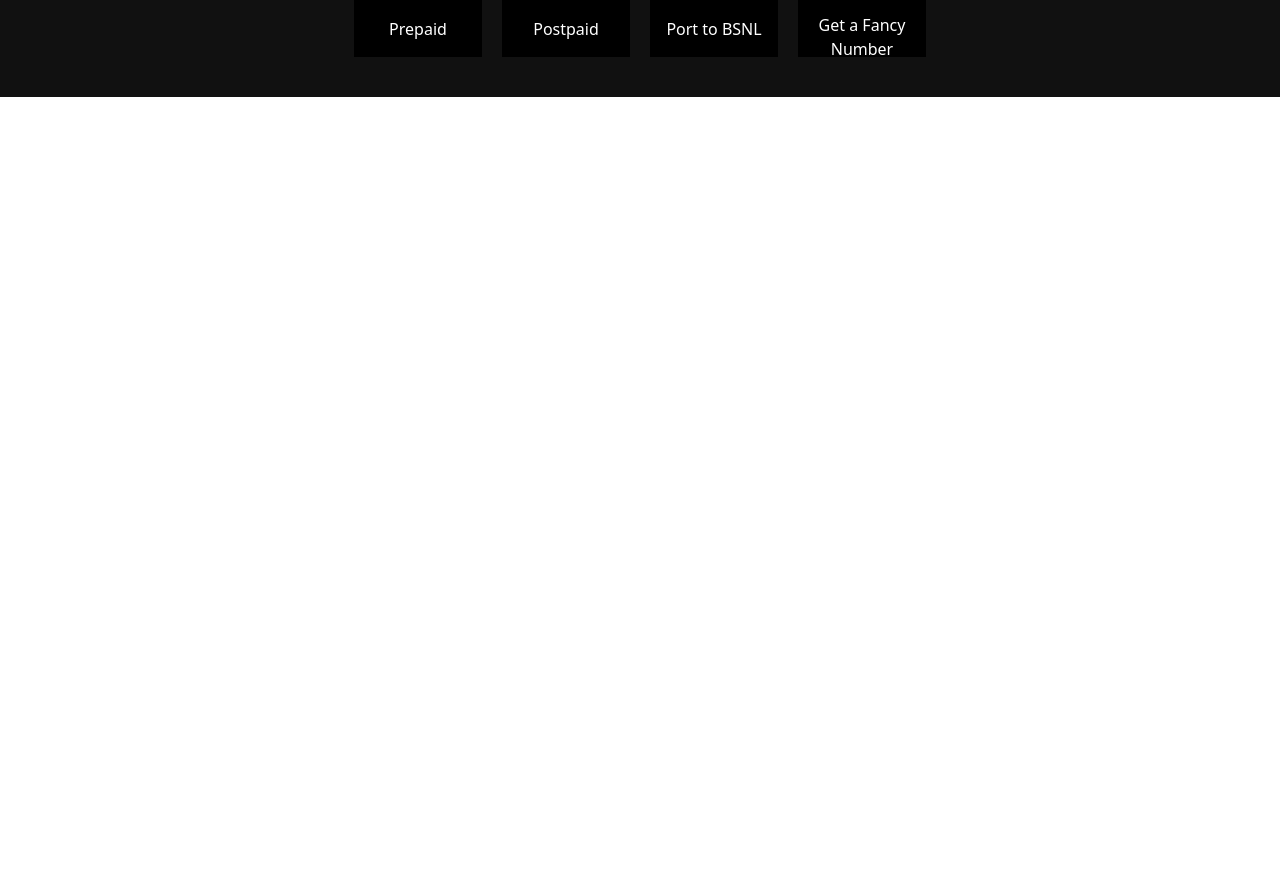
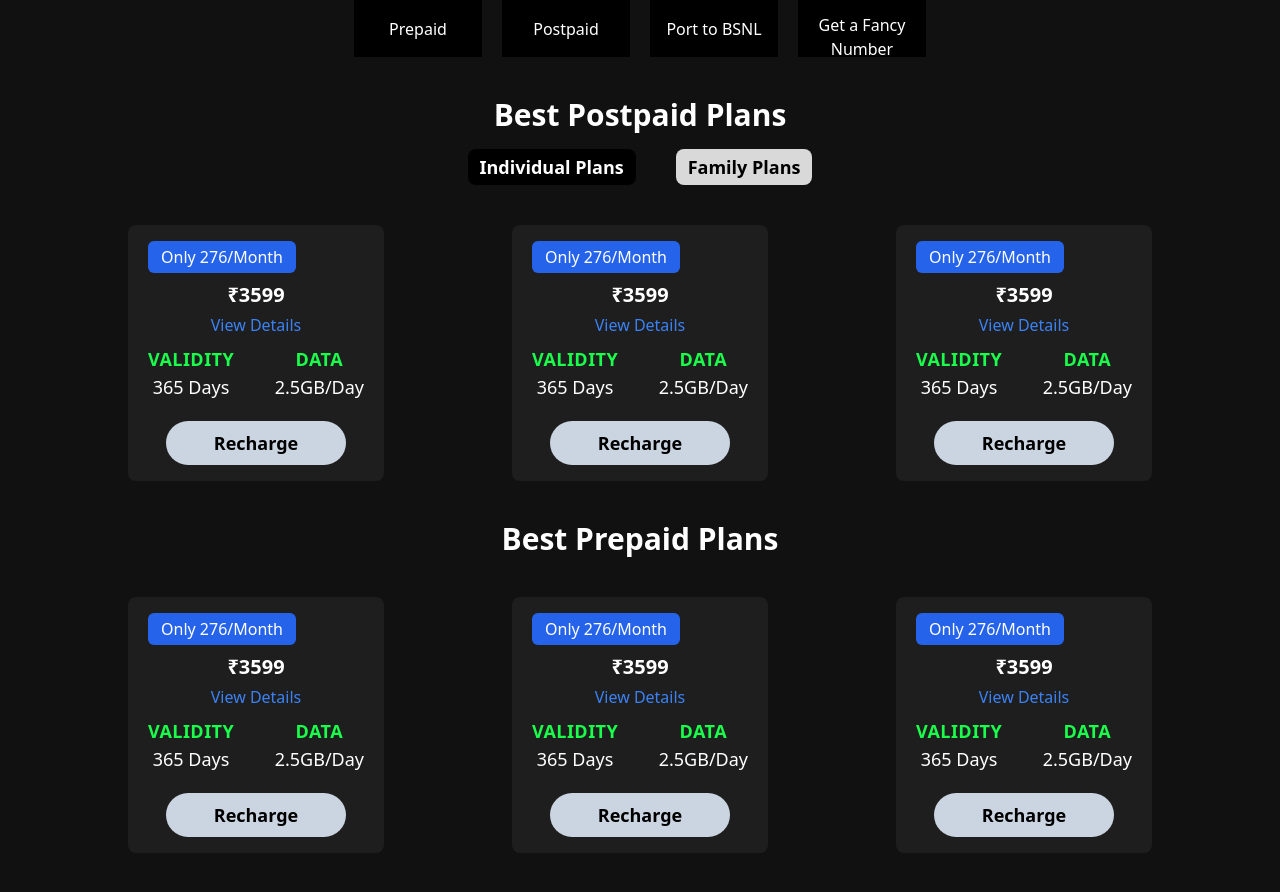
Before and after one commit to AakashTiwari-nitp/Frontiers_Fusion_ReimagineRound2, a React (Create React App) app: page / in a window 1280 px wide. Shown: the part 466-1358 px from the top of the page. Before the commit the page ends 800 px from the top, so only its background shows below. Built offline with nearby package versions, Linux system fonts and the light colour scheme.

Commit message:
Recharge Section Added

```diff
--- a/src/App.js
+++ b/src/App.js
@@ -1,9 +1,13 @@
 import PayBills from "./Components/PayBills";
-import './index.css';
+import RechargeSection from "./Components/RechargeSection";
+import "./index.css";
 
 function App() {
   return (
-    <PayBills />
+    <>
+      <PayBills />
+      <RechargeSection />
+    </>
   );
 }
 
--- /dev/null
+++ b/src/Components/RechargeSection.jsx
@@ -0,0 +1,166 @@
+import React from "react";
+
+function RechargeSection() {
+  return (
+    <div className="w-full h-screen bg-[#111]">
+      <div className="text-center text-white mb-10">
+        <h1 className="text-3xl font-extrabold">Best Postpaid Plans</h1>
+        <button className="px-3 py-1 text-lg font-semibold bg-black rounded-lg mx-5 mt-4">Individual Plans</button>
+        <button className="px-3 py-1 text-lg font-semibold bg-[#D9D9D9] text-black rounded-lg mx-5 mt-4">Family Plans</button>
+      </div>
+      <div className="w-full bg-[#111] text-white flex justify-evenly">
+        <div className="w-64 h-64 p-2 bg-[#1E1E1E] rounded-lg text-center">
+          <h1 className="bg-blue-600 p-1 ml-3 mt-2 mr-20 rounded-md">
+            Only 276/Month
+          </h1>
+          <h2 className="px-4 text-xl font-bold m-1 mt-2">₹3599</h2>
+          <h2 className="text-md text-blue-500 px-3">View Details</h2>
+          <div className="flex justify-between px-3 mt-2">
+            <div className="flex flex-col">
+              <h2 className="text-lg tracking-wide text-[#19FF4B] font-semibold">
+                VALIDITY
+              </h2>
+              <h3 className="text-lg font-sans">365 Days</h3>
+            </div>
+            <div className="flex flex-col">
+              <h2 className="text-lg tracking-wide text-[#19FF4B] font-semibold">
+                DATA
+              </h2>
+              <h3 className="text-lg font-sans">2.5GB/Day</h3>
+            </div>
+          </div>
+          <button className="text-lg w-3/4 py-2 mt-5 bg-slate-300 text-black font-semibold rounded-full text-center">
+            Recharge
+          </button>
+        </div>
+        <div className="w-64 h-64 p-2 bg-[#1E1E1E] rounded-lg text-center">
+          <h1 className="bg-blue-600 p-1 ml-3 mt-2 mr-20 rounded-md">
+            Only 276/Month
+          </h1>
+          <h2 className="px-4 text-xl font-bold m-1 mt-2">₹3599</h2>
+          <h2 className="text-md text-blue-500 px-3">View Details</h2>
+          <div className="flex justify-between px-3 mt-2">
+            <div className="flex flex-col">
+              <h2 className="text-lg tracking-wide text-[#19FF4B] font-semibold">
+                VALIDITY
+              </h2>
+              <h3 className="text-lg font-sans">365 Days</h3>
+            </div>
+            <div className="flex flex-col">
+              <h2 className="text-lg tracking-wide text-[#19FF4B] font-semibold">
+                DATA
+              </h2>
+              <h3 className="text-lg font-sans">2.5GB/Day</h3>
+            </div>
+          </div>
+          <button className="text-lg w-3/4 py-2 mt-5 bg-slate-300 text-black font-semibold rounded-full text-center">
+            Recharge
+          </button>
+        </div>
+        <div className="w-64 h-64 p-2 bg-[#1E1E1E] rounded-lg text-center">
+          <h1 className="bg-blue-600 p-1 ml-3 mt-2 mr-20 rounded-md">
+            Only 276/Month
+          </h1>
+          <h2 className="px-4 text-xl font-bold m-1 mt-2">₹3599</h2>
+          <h2 className="text-md text-blue-500 px-3">View Details</h2>
+          <div className="flex justify-between px-3 mt-2">
+            <div className="flex flex-col">
+              <h2 className="text-lg tracking-wide text-[#19FF4B] font-semibold">
+                VALIDITY
+              </h2>
+              <h3 className="text-lg font-sans">365 Days</h3>
+            </div>
+            <div className="flex flex-col">
+              <h2 className="text-lg tracking-wide text-[#19FF4B] font-semibold">
+                DATA
+              </h2>
+              <h3 className="text-lg font-sans">2.5GB/Day</h3>
+            </div>
+          </div>
+          <button className="text-lg w-3/4 py-2 mt-5 bg-slate-300 text-black font-semibold rounded-full text-center">
+            Recharge
+          </button>
+        </div>
+      </div>
+      <div className="text-center text-white mt-10 mb-10">
+        <h1 className="text-3xl font-extrabold">Best Prepaid Plans</h1>
+      </div>
+      <div className="w-full bg-[#111] text-white flex justify-evenly">
+        <div className="w-64 h-64 p-2 bg-[#1E1E1E] rounded-lg text-center">
+          <h1 className="bg-blue-600 p-1 ml-3 mt-2 mr-20 rounded-md">
+            Only 276/Month
+          </h1>
+          <h2 className="px-4 text-xl font-bold m-1 mt-2">₹3599</h2>
+          <h2 className="text-md text-blue-500 px-3">View Details</h2>
+          <div className="flex justify-between px-3 mt-2">
+            <div className="flex flex-col">
+              <h2 className="text-lg tracking-wide text-[#19FF4B] font-semibold">
+                VALIDITY
+              </h2>
+              <h3 className="text-lg font-sans">365 Days</h3>
+            </div>
+            <div className="flex flex-col">
+              <h2 className="text-lg tracking-wide text-[#19FF4B] font-semibold">
+                DATA
+              </h2>
+              <h3 className="text-lg font-sans">2.5GB/Day</h3>
+            </div>
+          </div>
+          <button className="text-lg w-3/4 py-2 mt-5 bg-slate-300 text-black font-semibold rounded-full text-center">
+            Recharge
+          </button>
+        </div>
+        <div className="w-64 h-64 p-2 bg-[#1E1E1E] rounded-lg text-center">
+          <h1 className="bg-blue-600 p-1 ml-3 mt-2 mr-20 rounded-md">
+            Only 276/Month
+          </h1>
+          <h2 className="px-4 text-xl font-bold m-1 mt-2">₹3599</h2>
+          <h2 className="text-md text-blue-500 px-3">View Details</h2>
+          <div className="flex justify-between px-3 mt-2">
+            <div className="flex flex-col">
+              <h2 className="text-lg tracking-wide text-[#19FF4B] font-semibold">
+                VALIDITY
+              </h2>
+              <h3 className="text-lg font-sans">365 Days</h3>
+            </div>
+            <div className="flex flex-col">
+              <h2 className="text-lg tracking-wide text-[#19FF4B] font-semibold">
+                DATA
+              </h2>
+              <h3 className="text-lg font-sans">2.5GB/Day</h3>
+            </div>
+          </div>
+          <button className="text-lg w-3/4 py-2 mt-5 bg-slate-300 text-black font-semibold rounded-full text-center">
+            Recharge
+          </button>
+        </div>
+        <div className="w-64 h-64 p-2 bg-[#1E1E1E] rounded-lg text-center">
+          <h1 className="bg-blue-600 p-1 ml-3 mt-2 mr-20 rounded-md">
+            Only 276/Month
+          </h1>
+          <h2 className="px-4 text-xl font-bold m-1 mt-2">₹3599</h2>
+          <h2 className="text-md text-blue-500 px-3">View Details</h2>
+          <div className="flex justify-between px-3 mt-2">
+            <div className="flex flex-col">
+              <h2 className="text-lg tracking-wide text-[#19FF4B] font-semibold">
+                VALIDITY
+              </h2>
+              <h3 className="text-lg font-sans">365 Days</h3>
+            </div>
+            <div className="flex flex-col">
+              <h2 className="text-lg tracking-wide text-[#19FF4B] font-semibold">
+                DATA
+              </h2>
+              <h3 className="text-lg font-sans">2.5GB/Day</h3>
+            </div>
+          </div>
+          <button className="text-lg w-3/4 py-2 mt-5 bg-slate-300 text-black font-semibold rounded-full text-center">
+            Recharge
+          </button>
+        </div>
+      </div>
+    </div>
+  );
+}
+
+export default RechargeSection;
```
